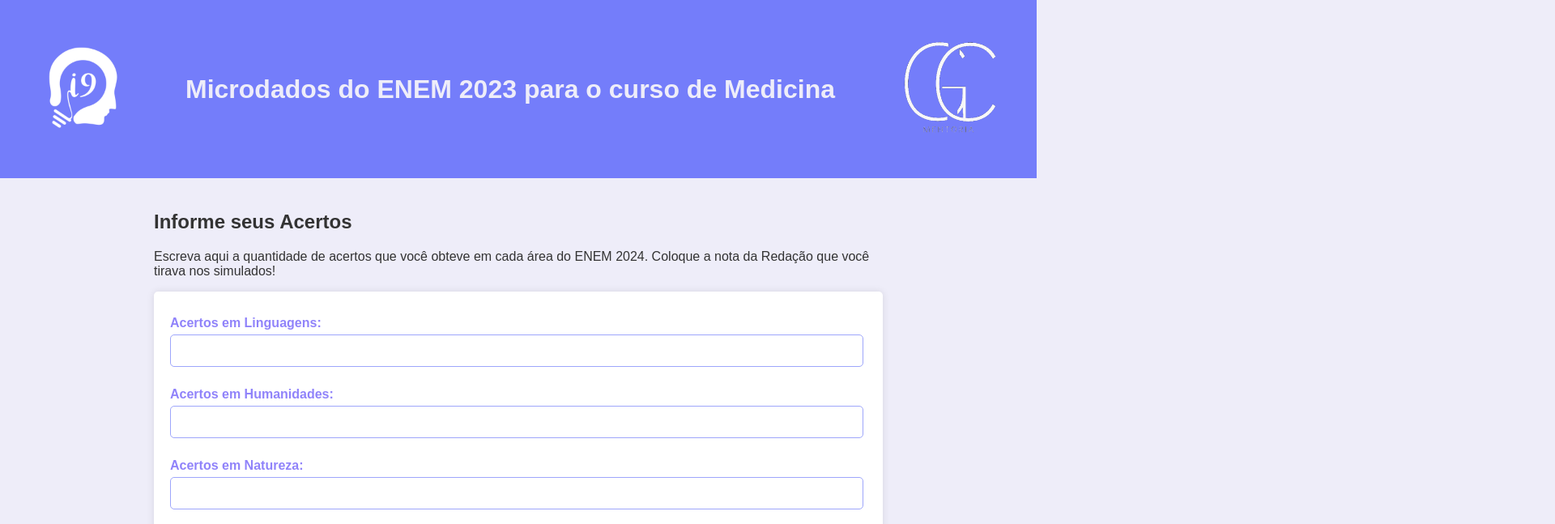
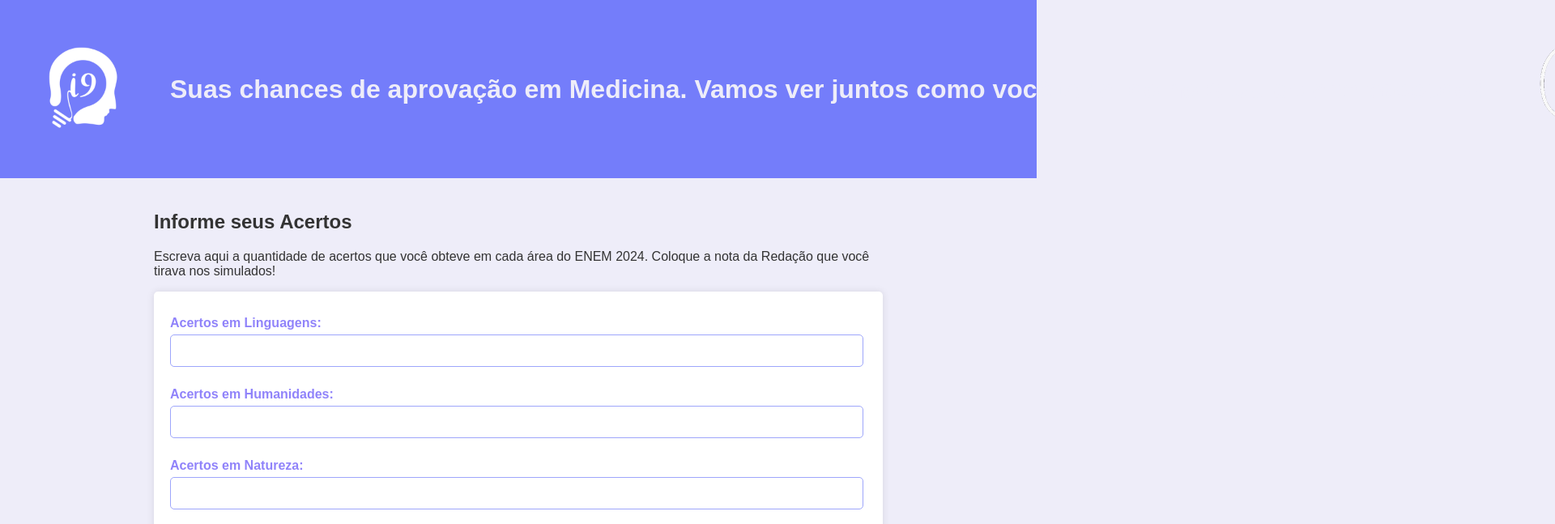
Before and after one commit to gustavocunha1993/Site_SISU_GITHUB_i9Mentoria, a plain HTML site: page index.html in a window 1280 px wide. Shown: the top 647 px of the page at 81% size, 1920 px wide, since content can reach past the window. Drawn offline with Linux system fonts and the light colour scheme.

Commit message:
Alteração do header 4

```diff
--- a/index.html
+++ b/index.html
@@ -9,7 +9,7 @@
 <body>
     <header>
         <img src="myfoto.PNG" alt="Additional Logo" class="img">
-        <h1>Microdados do ENEM 2023 para o curso de Medicina</h1>
+        <h1>Suas chances de aprovação em Medicina. Vamos ver juntos como você teria ido no SISU do ano passado?</h1>
         <img src="LogoGC.png" alt="Logo" class="logo-direita">
     </header>
 
```
